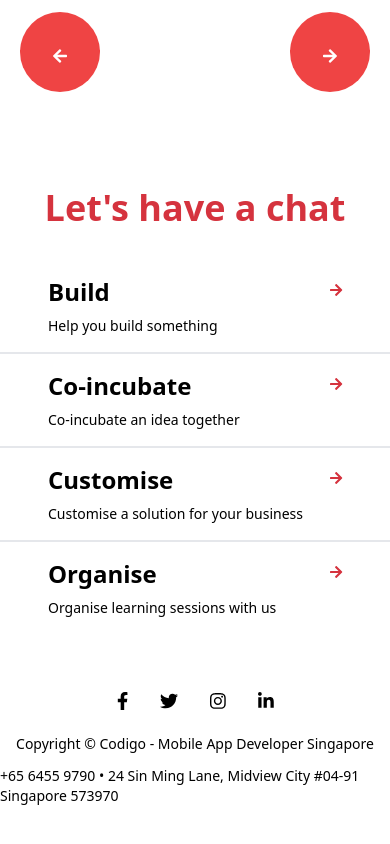
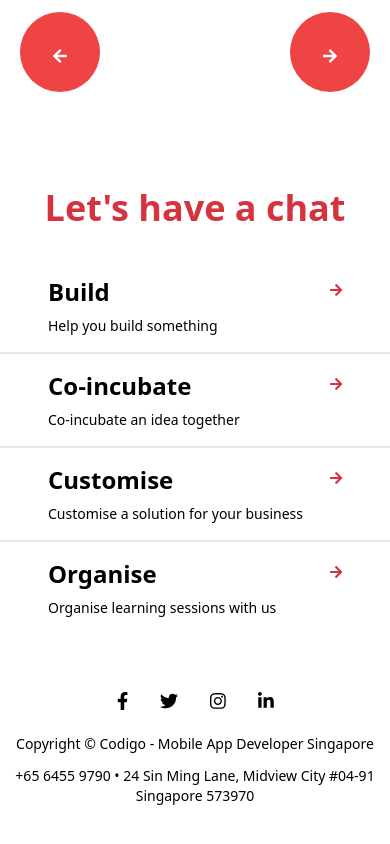
Before and after one commit to arkarhtethan/codigo-test, a React (Create React App) app: page /1 in a window 390 px wide. Shown: the part 1475-2319 px from the top of the page. Built offline with nearby package versions, Linux system fonts and the light colour scheme.

Commit message:
removed unused import and footer ui bug fixed for not centering in mobile view

```diff
--- a/src/components/Footer.tsx
+++ b/src/components/Footer.tsx
@@ -1,6 +1,5 @@
 import { faFacebookF, faInstagram, faLinkedinIn, faTwitter } from '@fortawesome/free-brands-svg-icons'
 import { FontAwesomeIcon } from '@fortawesome/react-fontawesome'
-import React from 'react'
 import ChatSection from './ChatSection'
 
 const Footer = () => {
@@ -22,7 +21,7 @@ const Footer = () => {
                     <FontAwesomeIcon icon={faLinkedinIn} />
                 </a>
             </div>
-            <div className="flex flex-col items-center text-sm space-y-3">
+            <div className="flex flex-col items-center text-sm space-y-3 text-center">
                 <p>Copyright © Codigo - Mobile App Developer Singapore</p>
                 <p>+65 6455 9790 • 24 Sin Ming Lane, Midview City #04-91 Singapore 573970</p>
             </div>
```
